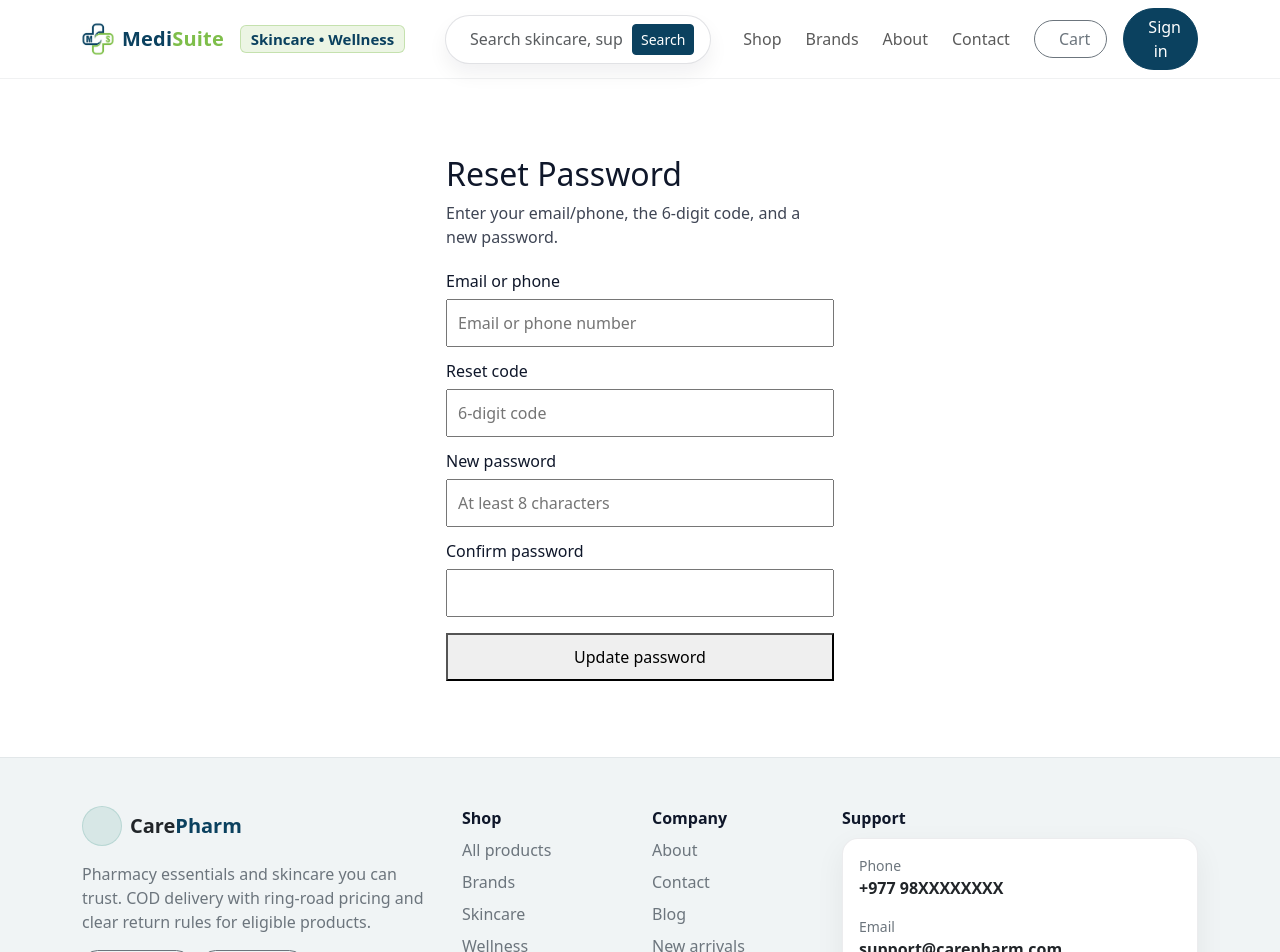
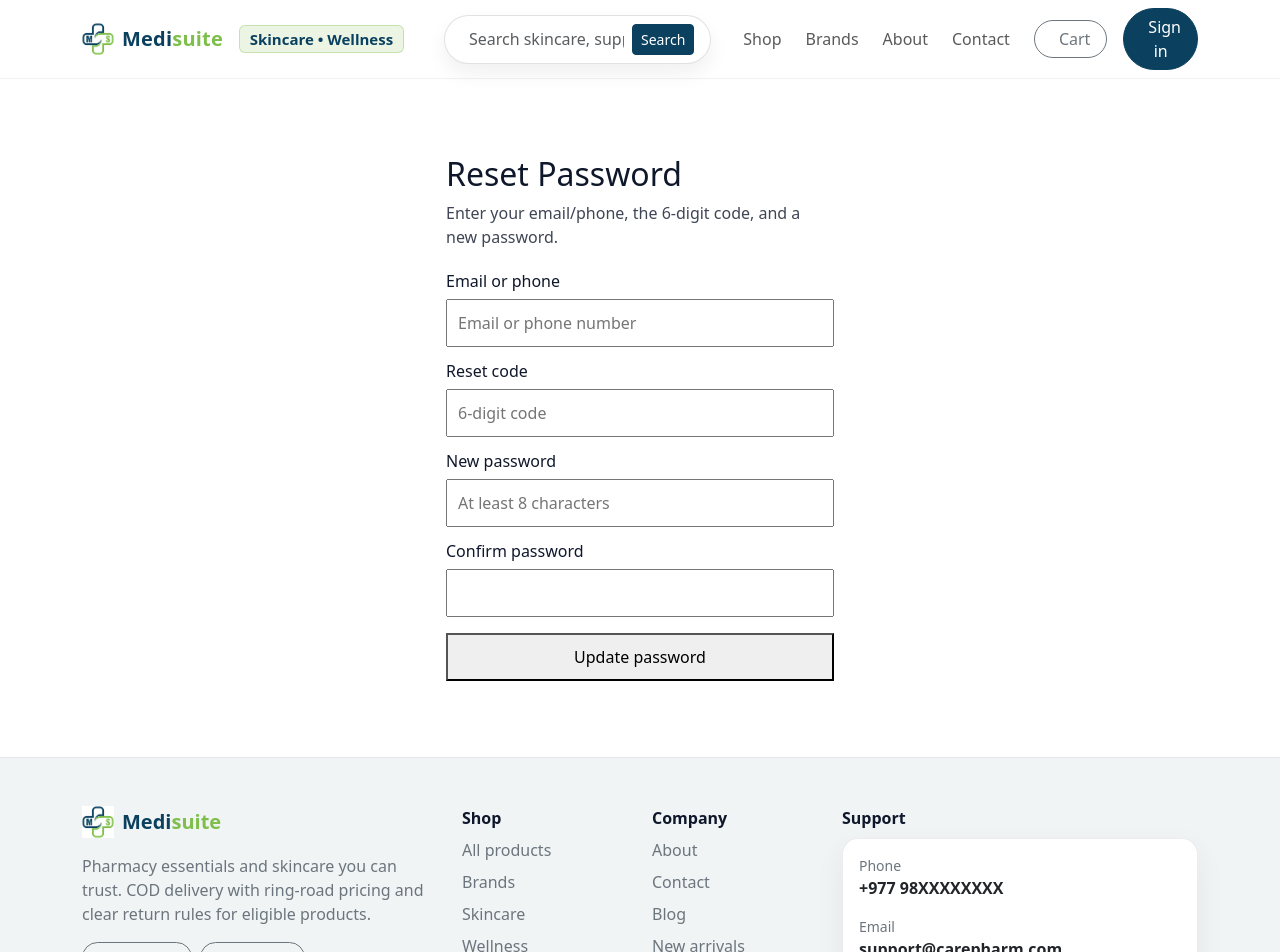
Before and after one commit to Lakashdev/emedisuite, a React (Vite) app in the folder frontend/: page /reset-password in a window 1280 px wide. Shown: the top 952 px of the page. Built offline with nearby package versions, Linux system fonts and the light colour scheme.

Commit message:
basic UI changes

```diff
--- a/frontend/src/components/common/Footer.jsx
+++ b/frontend/src/components/common/Footer.jsx
@@ -1,4 +1,5 @@
 import { Link } from "react-router-dom";
+import logo from "../../assets/logo.jpg";
 
 export default function Footer() {
   const year = new Date().getFullYear();
@@ -10,20 +11,23 @@ export default function Footer() {
           {/* Brand */}
           <div className="col-12 col-lg-4">
             <Link className="text-decoration-none d-flex align-items-center gap-2" to="/">
-              <span
-                className="d-inline-flex align-items-center justify-content-center rounded-circle"
-                style={{
-                  width: 40,
-                  height: 40,
-                  background: "rgba(43,138,126,.12)",
-                  border: "1px solid rgba(43,138,126,.18)",
-                }}
-              >
-                <i className="bi bi-droplet-fill" style={{ color: "var(--brand)" }} />
+             <span className="d-inline-flex align-items-center justify-content-center rounded-circle">
+                         <img
+                           src={logo}
+                           alt="Medi Suite"
+                           style={{
+                             width: 32,
+                             height: 32,
+                             objectFit: "contain",
+                           }}
+                         />
+                       </span>
+              <span className="fw-semibold fs-5 text-dark">
+               <span style={{ color: "var(--brand)" }}>Medi</span>
+               <span style={{ color: "var(--accent)" }}>suite</span>
+
               </span>
-              <span className="fw-semibold fs-5 text-dark">
-                Care<span style={{ color: "var(--brand)" }}>Pharm</span>
-              </span>
+
             </Link>
 
             <p className="text-secondary mt-3 mb-3" style={{ maxWidth: 360 }}>
--- a/frontend/src/components/common/Navbar.jsx
+++ b/frontend/src/components/common/Navbar.jsx
@@ -44,7 +44,7 @@ export default function Navbar() {
           </span>
           <span className="fw-semibold" style={{ letterSpacing: ".2px" }}>
             <span style={{ color: "var(--brand)" }}>Medi</span>
-            <span style={{ color: "var(--accent)" }}>Suite</span>
+            <span style={{ color: "var(--accent)" }}>suite</span>
           </span>
           <span className="badge badge-soft ms-2 d-none d-md-inline">Skincare • Wellness</span>
         </Link>
```
